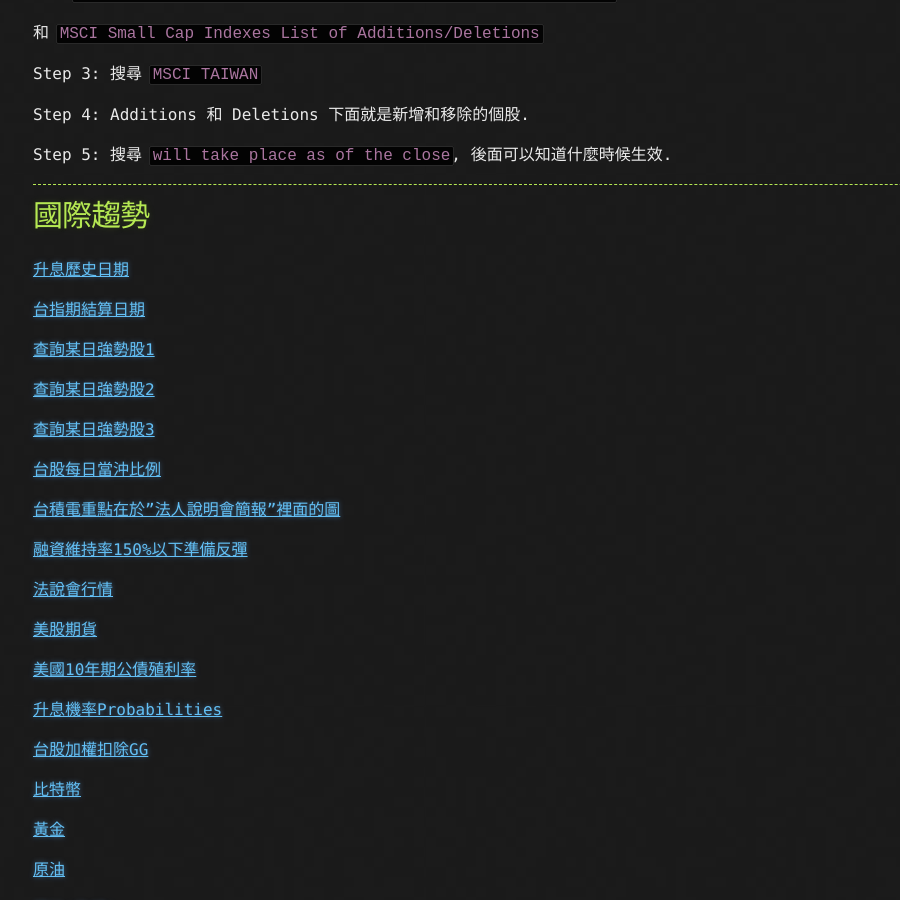
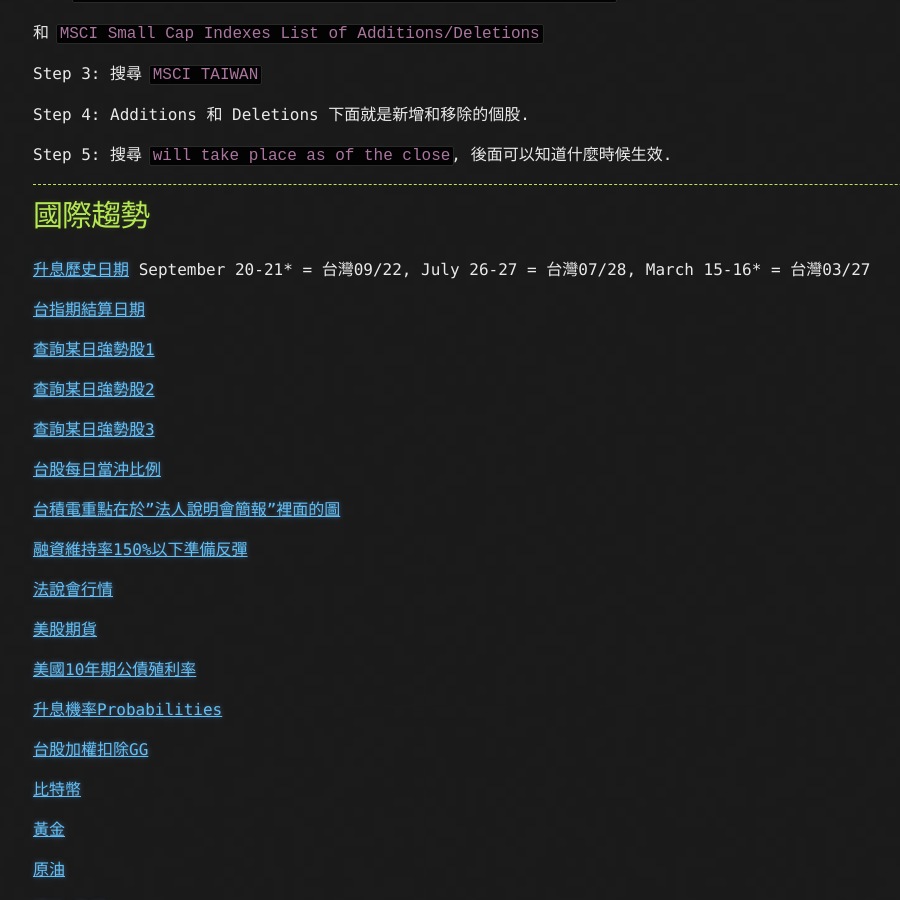
Before and after one commit to lepg5487/Stock_God, a Jekyll site: the page built from experience.md, in a window 1280 px wide and 900 px high, scrolled down 3018 px. Shown: the whole window, without its empty margins (107-1007 px from the left). Built offline with Jekyll 4.4.1, drawn with Linux system fonts in a browser that asks for light colours; our own code applies the rules of GitHub Pages for plain Markdown files.

Commit message:
Update experience.md

```diff
--- a/experience.md
+++ b/experience.md
@@ -128,6 +128,7 @@
 # 國際趨勢
 
 [升息歷史日期](https://www.federalreserve.gov/monetarypolicy/fomccalendars.htm)
+September 20-21* = 台灣09/22, July 26-27 = 台灣07/28, March 15-16* = 台灣03/27
 
 [台指期結算日期](https://options.tw/%E6%9C%9F%E8%B2%A8%E8%A1%8C%E4%BA%8B%E6%9B%86/)
 
```
